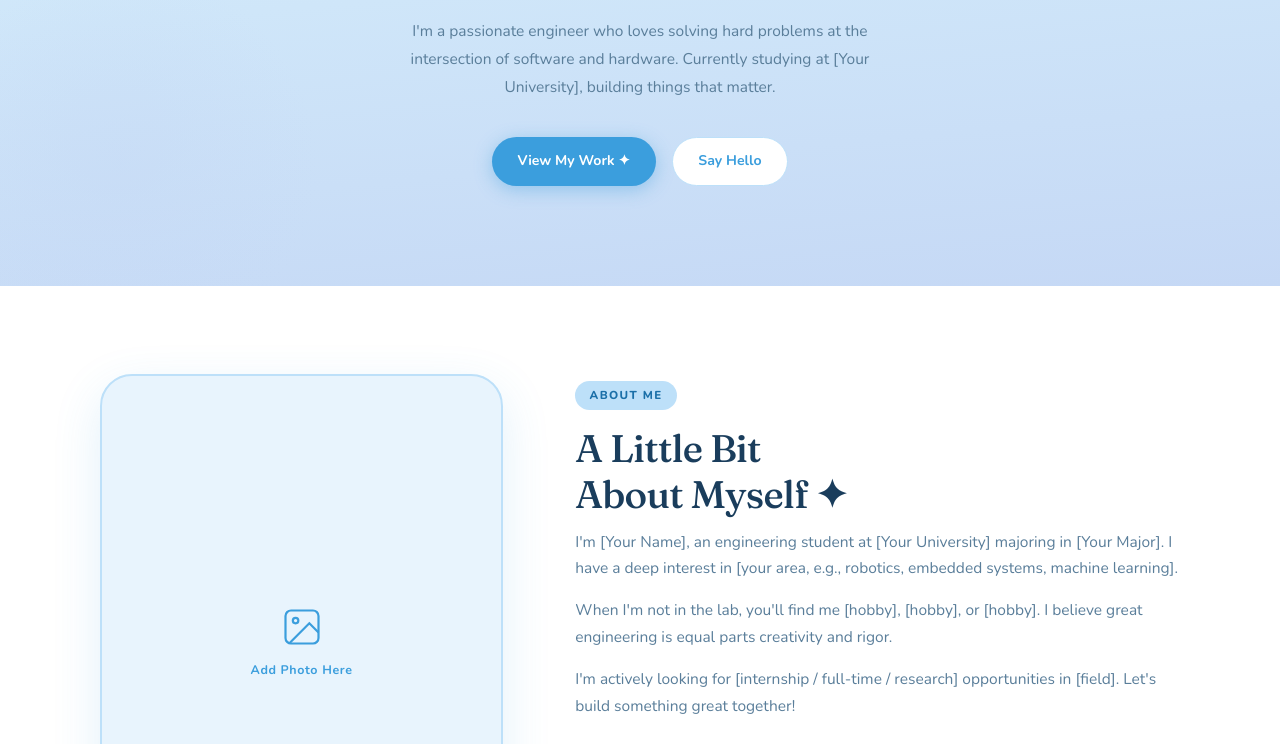
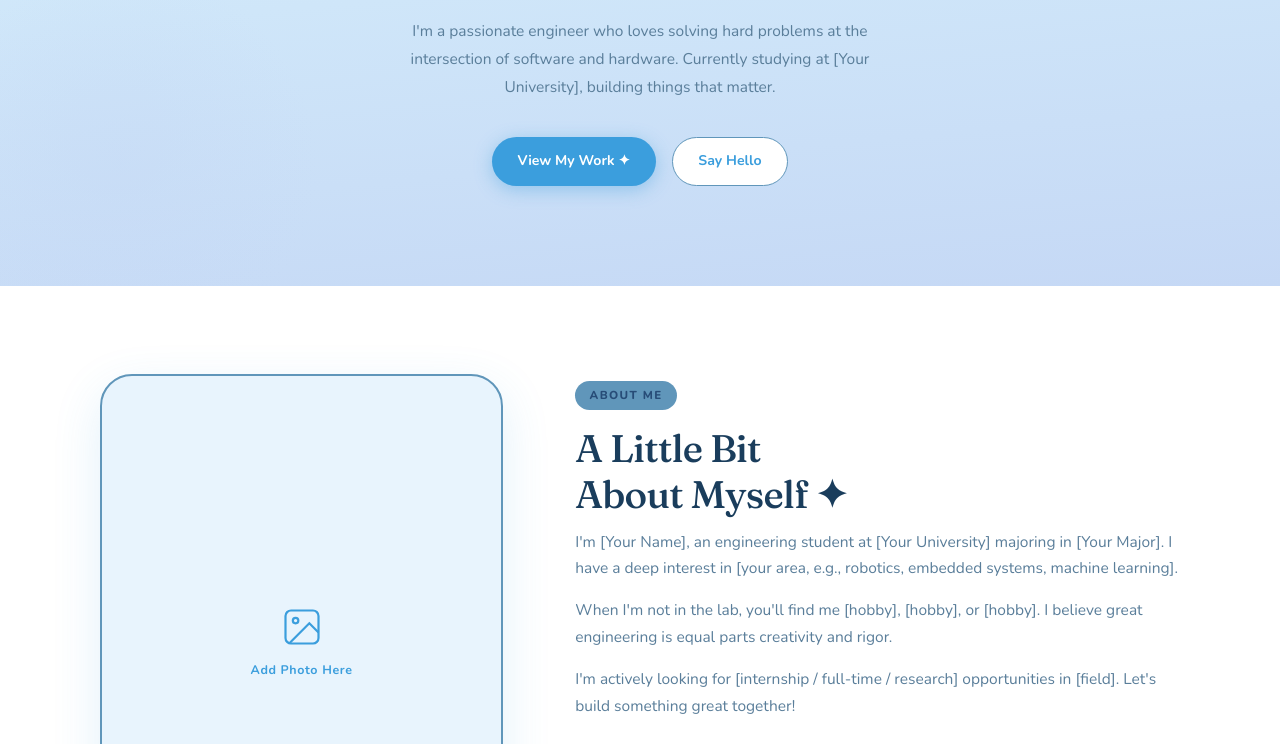
Before and after one commit to clairekim07/Claire-Kim, a plain HTML site: page index.html in a window 1280 px wide. Shown: the part 514-1258 px from the top of the page. Drawn offline with nearby package versions, Linux system fonts and the light colour scheme.

Commit message:
Update index.html

```diff
--- a/index.html
+++ b/index.html
@@ -9,10 +9,10 @@
   <style>
     :root {
       --sky:        #e8f4fd;
-      --sky-mid:    #bde0f9;
+      --sky-mid:    #6096ba;
       --sky-bright: #a3cef1;
       --blue:       #3b9edd;
-      --blue-deep:  #1a6fa8;
+      --blue-deep:  #274c77;
       --blue-ink:   #1a3d5c;
       --periwinkle: #c5d8f5;
       --lavender:   #e8eef9;
```
